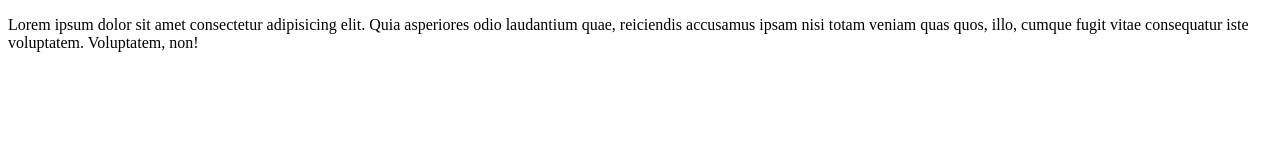
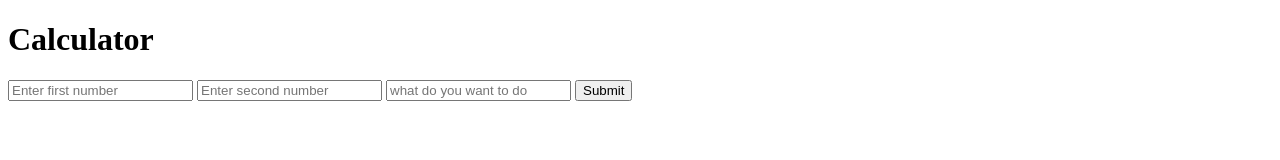
Before and after one commit to rabin31/Simple_Calculator, a plain HTML site: page index.html in a window 1280 px wide. Drawn offline with Linux system fonts and the light colour scheme.

Commit message:
calculator

```diff
--- a/index.html
+++ b/index.html
@@ -3,10 +3,17 @@
 <head>
     <meta charset="UTF-8">
     <meta name="viewport" content="width=device-width, initial-scale=1.0">
-    <title>My app</title>
+    <title>Calculator</title>
 </head>
 <body>
-    <p>Lorem ipsum dolor sit amet consectetur adipisicing elit. Quia asperiores odio laudantium quae, reiciendis accusamus ipsam nisi totam veniam quas quos, illo, cumque fugit vitae consequatur iste voluptatem. Voluptatem, non!</p>
+    <h1>Calculator</h1>
+    <form action="">
+        <input type="number" placeholder="Enter first number" id="value1">
+        <input type="number" placeholder="Enter second number" id="value2">
+        <input type="text" placeholder="what do you want to do" id="value3">
+        <button type="button" class="result" onclick="out()">Submit</button>
+    </form>
+    <p class="demo"></p>
     <script src="script.js"></script>
 </body>
 </html>
--- a/script.js
+++ b/script.js
@@ -1,5 +1,20 @@
-let arr = [1, 2, 3, 4, 5, 6];
-for(let element of arr){
-    console.log(arr);
+function out() {
+    var num1 = parseFloat(document.getElementById('value1').value);
+    var num2 = parseFloat(document.getElementById('value2').value);
+    var num3 = document.getElementById('value3').value.trim();
 
+    var result;
+    if (num3 === '+') {
+        result = num1 + num2;
+    } else if (num3 === '-') {
+        result = num1 - num2;
+    } else if (num3 === '*') {
+        result = num1 * num2;
+    } else if (num3 === '/') {
+        result = num1 / num2;
+    } else {
+        result = "Error!";
+    }
+
+    document.querySelector('.demo').innerText = "The Damnnnn Output issssssssssssss " + result;
 }
```
